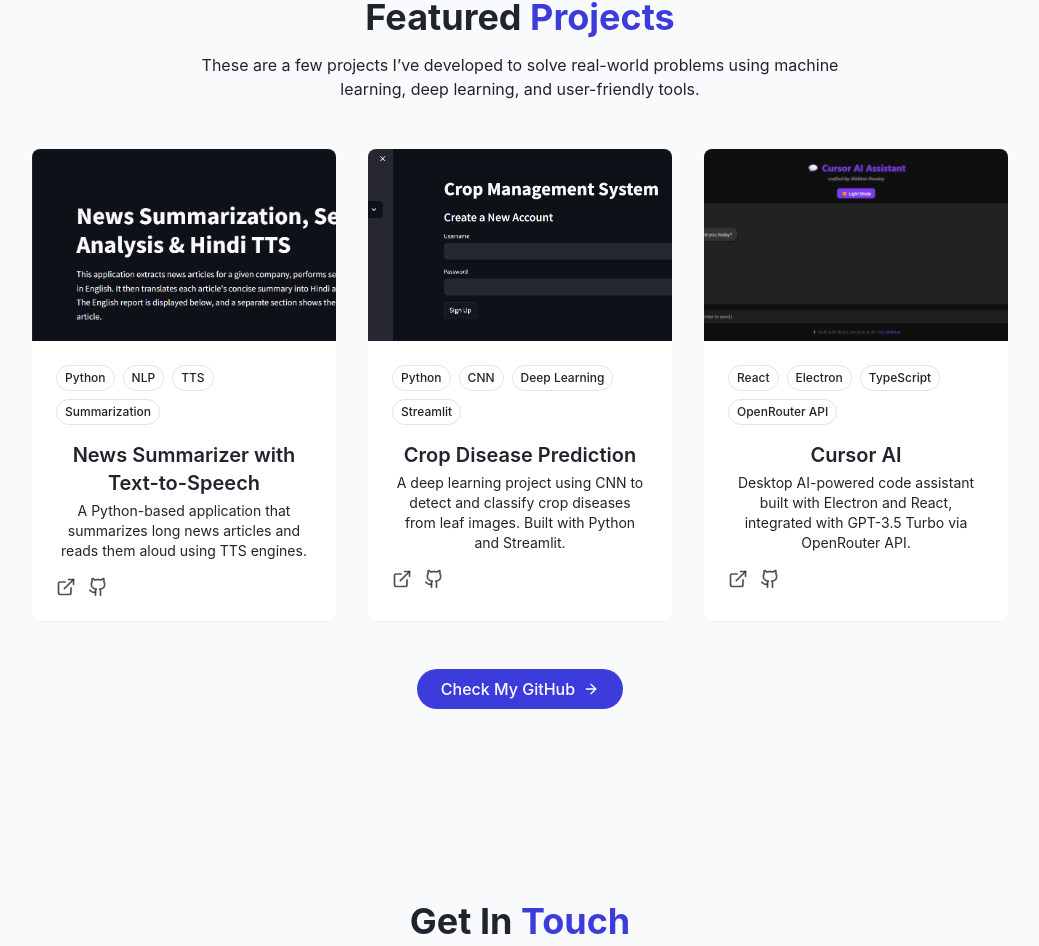
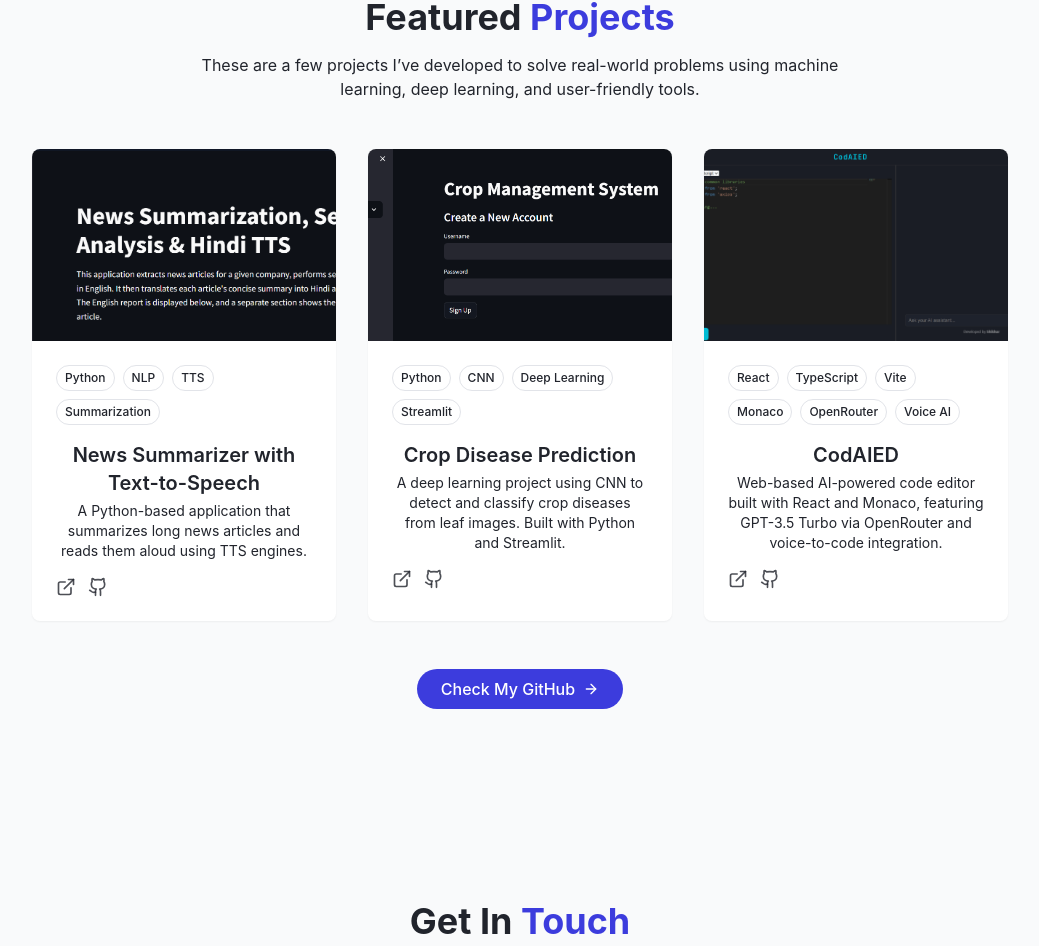
Before and after one commit to pandeyshikhar18/shikhars-portfolio, a React (Vite) app: page / in a window 1280 px wide. Shown: the part 3129-4075 px from the top of the page, without its empty margins (120-1159 px from the left). Built offline with nearby package versions, Linux system fonts and the light colour scheme; the HTML template or start-up script is replaced by a standard one.

Commit message:
Update ProjectsSection.jsx

```diff
--- a/src/components/ProjectsSection.jsx
+++ b/src/components/ProjectsSection.jsx
@@ -21,15 +21,15 @@ const projects = [
     demoUrl: "https://huggingface.co/spaces/pandeyshikhar/Crop_Diseas_Prediction", // Replace with your live demo if available
     githubUrl: "https://github.com/pandeyshikhar18/Crop-Disease-Prediction",
   },
- {
+{
   id: 3,
-  title: "Cursor AI",
+  title: "CodAIED",
   description:
-    "Desktop AI-powered code assistant built with Electron and React, integrated with GPT-3.5 Turbo via OpenRouter API.",
-  image: "/projects/Screenshot 2025-06-18 130915.png",
-  tags: ["React", "Electron", "TypeScript", "OpenRouter API"],
-  demoUrl: "https://cursor-ai-eosin.vercel.app/",
-  githubUrl: "https://github.com/pandeyshikhar18/cursor-ai",
+    "Web-based AI-powered code editor built with React and Monaco, featuring GPT-3.5 Turbo via OpenRouter and voice-to-code integration.",
+  image: "/projects/screenshot.png",  // Update this path if needed
+  tags: ["React", "TypeScript", "Vite", "Monaco", "OpenRouter", "Voice AI"],
+  demoUrl: "https://ai-code-editor-pi.vercel.app/",
+  githubUrl: "https://github.com/pandeyshikhar18/ai-code-editor"
 },
 
 ];
```
